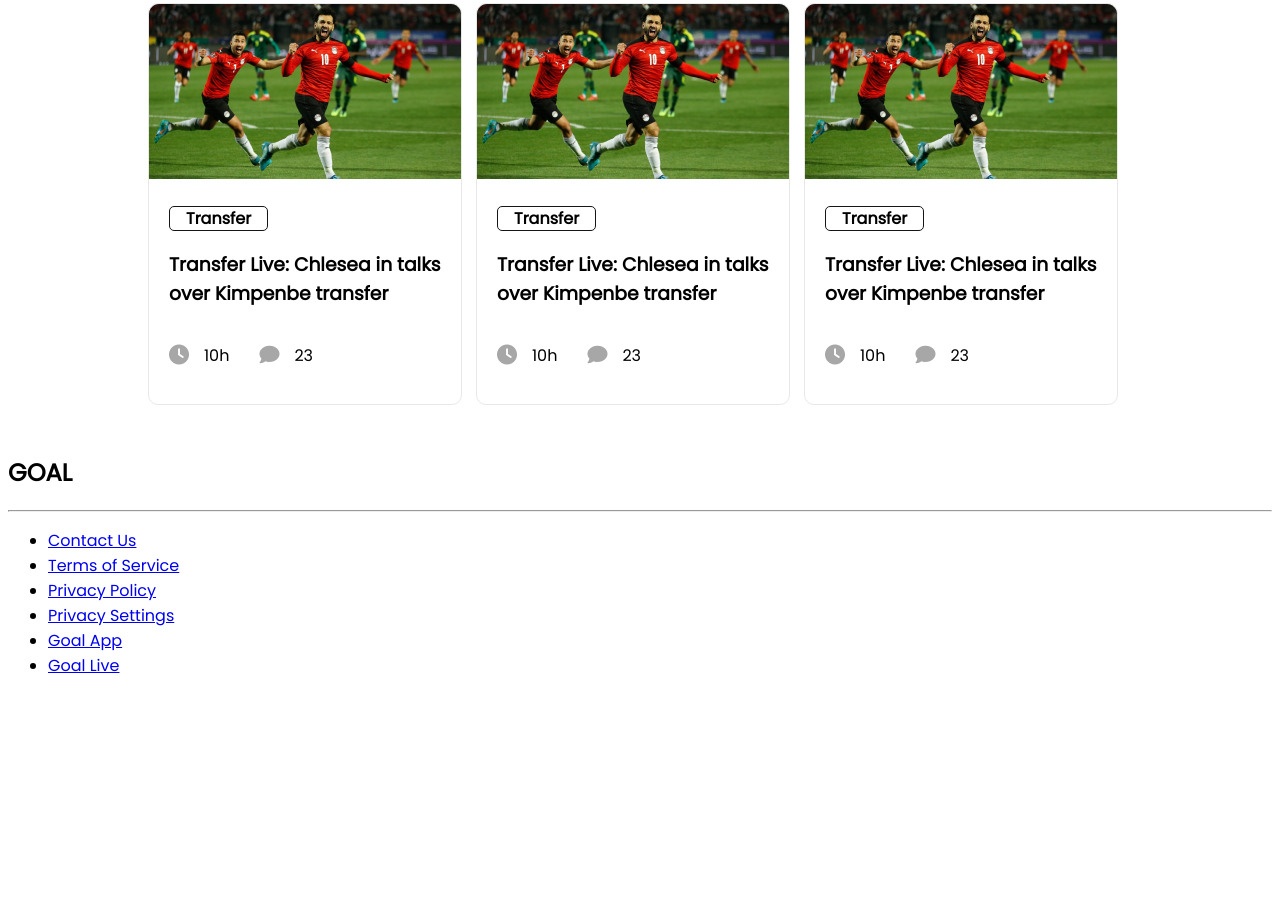
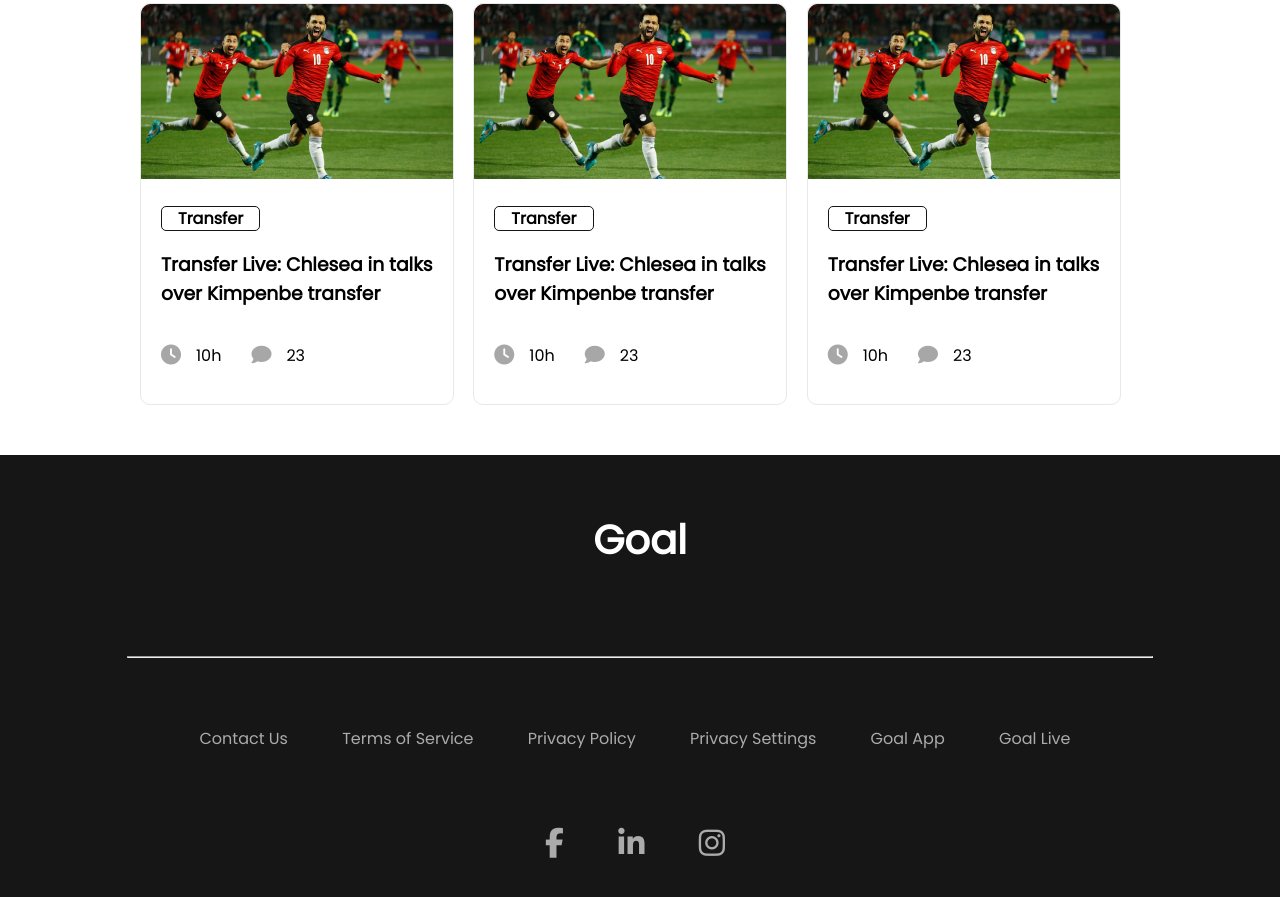
Before and after one commit to abdullahad229/world-cup, a plain HTML site: page index.html in a window 1280 px wide. Shown: the part 1168-2065 px from the top of the page. Before the commit the page ends 1862 px from the top, so only its background shows below. Drawn offline with Linux system fonts and the light colour scheme.

Commit message:
done-footer

```diff
--- a/index.html
+++ b/index.html
@@ -117,8 +117,9 @@
             </article>
         </section>
     </main>
+    <!-- footer start -->
     <footer>
-        <h2>GOAL</h2>
+        <h2>Goal</h2>
         <hr>
         <ul>
             <li><a href="http://" target="_blank" rel="noopener noreferrer">Contact Us</a></li>
@@ -129,6 +130,13 @@
             </a></li>
             <li><a href="http://" target="_blank" rel="noopener noreferrer">Goal App</a></li>
             <li><a href="http://" target="_blank" rel="noopener noreferrer">Goal Live</a></li>        </ul>
+            <ul>
+                <li><a href="https://web.facebook.com/"><i class="fa fa-facebook"></i></a></li>
+                <li><a href="https://www.linkedin.com/company/youtube"><i class="fa fa-linkedin"></i></a></li>
+                <li><a href="https://www.instagram.com/arianagrande/?hl=en"><i class="fa fa-instagram"></i></a></li>
+
+            </ul>
     </footer>
+    <!-- footer end -->
 </body>
 </html>
--- a/styles/style.css
+++ b/styles/style.css
@@ -5,7 +5,7 @@
 /* common styles */
 body {
     font-family: 'Poppins', sans-serif;
-    ;
+    margin: 0;
 }
 
 /* header style  */
@@ -85,3 +85,38 @@ main {
     font-size: 20px;
     padding-right: 15px;
 }
+
+/* footer styles */
+footer {
+    display: flex;
+    flex-direction: column;
+    justify-content: space-around;
+    color: white;
+    text-align: center;
+    height: 444px;
+    background-color: #161616;
+}
+footer h2 {
+    font-size: 40px;
+    font-weight: 700px;
+}
+hr {
+    width: 80%;
+    color: gray;
+    background-color: antiquewhite;
+}
+footer > ul > li {
+    display: inline;
+    padding-right: 50px;
+}
+footer ul a, li {
+    list-style: none;
+    text-decoration: none;
+    color: white;
+    opacity: 0.8;
+}
+footer .fa {
+    font-size: 30px;
+    color: white;
+    padding-right: 0px;
+}
```
